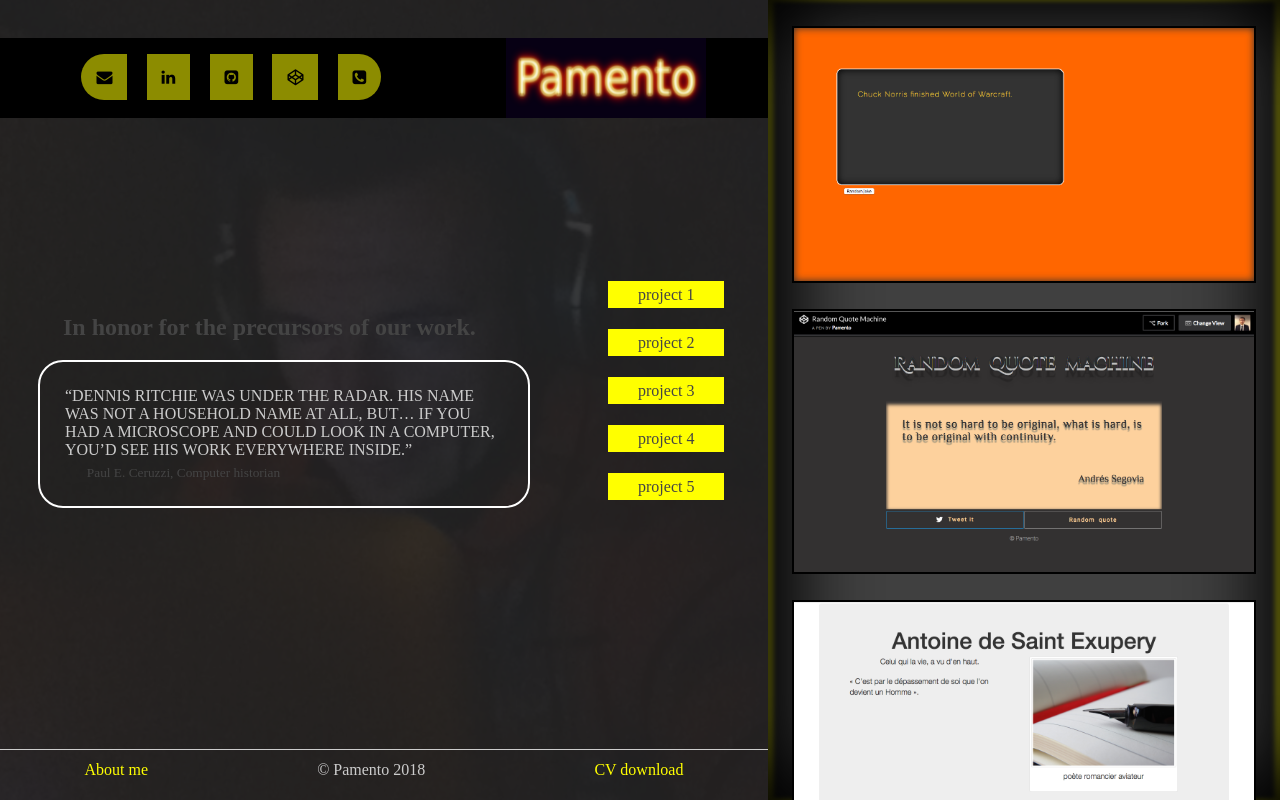
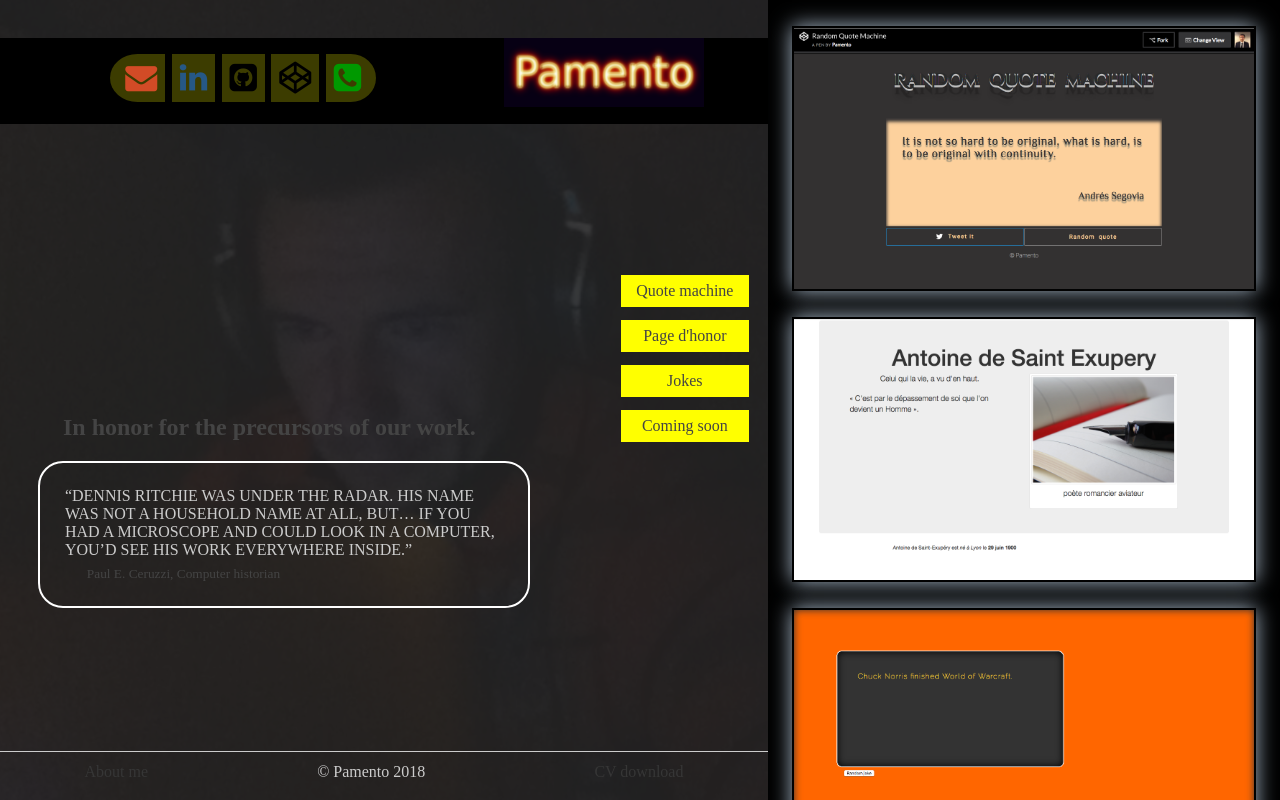
Before and after one commit to Pamento/portfolio, a plain HTML site: page index.html in a window 1280 px wide. Drawn offline with Linux system fonts and the light colour scheme.

Commit message:
ajut of external links for the projects,conecting buttons whit them

```diff
--- a/css/go-project.css
+++ b/css/go-project.css
@@ -6,9 +6,16 @@ body {
 }
 main {
 	background-color: rgb(36,36,36);
+	color: #ccc;
+	font-family: 'helvetica', sans-serif;
+	letter-spacing: .8px;
+	padding: 15%;
 	width: 90%;
 	height: 100vh;
 }
+
+
+
 aside {
 	background-color: rgb(24,24,24);
 	width: 10%;
--- a/css/style.css
+++ b/css/style.css
@@ -19,7 +19,7 @@ img {
 *
 * ============================ */
 main {
-/*	background-color: #19334d;*/
+	align-items: center;
 	background-image: url('../images/IMG_9251.jpg');
 	background-size: cover;
 	background-position: center;
@@ -28,11 +28,11 @@ main {
 	height: 100%;
 }
 .opacity-filter {
+	background-color: rgba(36,36,36,0.9);
 	display: flex;
 	flex-wrap: wrap;
+	height: 100vh;
 	width: 100%;
-	height: 100vh;
-	background-color: rgba(36,36,36,0.9);
 }
 header,
 .footer {
@@ -42,35 +42,51 @@ header {
 	background-color: #000;
 	display: flex;
 	flex-direction: row;
+	justify-content: space-around;
 	margin: 5% 0;
-	justify-content: space-around;
+	padding-bottom: 6px;
 	height: 10%;
 }
 .contacts {
 	cursor: pointer;
 	display: flex;
 	flex-direction: row;
-	padding-left: 0;
 	list-style: none;
+}
+.fa {
+	background-color: rgba(200,200,0, 0.3);
+	padding: 8px;
+	margin-left: .2em;
+}
+.fa:hover {
+	box-shadow: 0 0 5px rgb(255,255,0);
 }
 .fa-envelope {
 	border-radius: 50% 0 0 50%;
+	padding-left: 15px;
+	color: #d24b26;
 }
 .fa-phone-square {
 	border-radius: 0 50% 50% 0;
+	color: #009900;
+	padding-right: 15px;
 }
-.fa {
-	background-color: rgba(200,200,0, 0.7);
-	padding: 15px;
-	margin-left: 1.2em;
+.fa-linkedin {
+	color: #265885;
+}
+.fa-github-square,
+.fa-codepen {
+	color: #000;
 }
 .logo {
 	width: 200px;
 }
 
+
 section {
 	flex: 3;
 	padding: 5%;
+	align-self: flex-end;
 }
 section>p {
 	border-radius: 25px;
@@ -93,16 +109,23 @@ nav {
 	width: 10em;
 }
 .btn-for-project li {
+	margin: 8%;
 	width: 8em;
-	height: 3em;
+	height: 2em;
+	text-align: center;
 }
 .btn-for-project a {
 	background-color: rgba(255, 255, 0, 1);
 	color: #444;
+	display: block;
+	line-height: 2em;
 	outline: yellow;
-	padding: 5px 30px;
 	text-decoration: none;
-	line-height: 3em;
+	width: inherit;
+	height: inherit;
+}
+.btn-for-project a:hover {
+	box-shadow: 0 0 5px rgb(255,255,0);
 }
 
 .footer {
@@ -116,13 +139,18 @@ nav {
 	bottom: -11%;
 }
 .footer a {
+	color: #363636;
+	text-decoration: none;
+}
+/* =================== disabled temporarily
+.footer a {
 	color: rgb(255,255,0);
 	text-decoration: none;
 }
 .footer a:hover {
 	color: rgb(200,200,0);
 	text-decoration: underline;
-}
+}*/
 .footer p {
 	color: #ccc;
 }
@@ -134,10 +162,7 @@ nav {
 *
 * ============================ */
 aside {
-/*	background-color: #264d73;*/
-/*	background-color: #2a2a2a;
-*/background-color: #404040;
-	box-shadow: 10px 0px 90px #000 inset, -1px 0px 90px #000 inset, 5px 0px 5px #ffff1a inset, -5px 0px 5px #ffff1a inset;
+	background-color: #000;
 	width: 40%;
 	height: 100vh;
 	overflow: hidden;
@@ -147,6 +172,7 @@ aside>div {
 	color: #afc;
 	background-color: #ccc;
 	border: 2px solid #000;
+	box-shadow: 0px 0px 20px #abc;
 	width: 90%;
 	min-height: 250px;
 	margin: auto;
--- a/index.html
+++ b/index.html
@@ -14,13 +14,13 @@
 		<div class="opacity-filter">
 			<header>
 				<ul class="contacts">
-					<li><i class="fa fa-envelope fa-x5" aria-hidden="true"></i></li>
-					<li><i class="fa fa-linkedin" aria-hidden="true"></i></li>
-					<li><i class="fa fa-github-square" aria-hidden="true"></i></li>
-					<li><i class="fa fa-codepen" aria-hidden="true"></i></li>
-					<li><i class="fa fa-phone-square" aria-hidden="true"></i></li>
+					<li><a href="./index/go-project.html"><i class="fa fa-envelope fa-2x" aria-hidden="true"></i></a></li>
+					<li><a href="https://www.linkedin.com/feed/?trk=" target="_blank"><i class="fa fa-linkedin fa-2x" aria-hidden="true"></i></a></li>
+					<li><a href="https://github.com/Pamento" target="_blank"><i class="fa fa-github-square fa-2x" aria-hidden="true"></i></a></li>
+					<li><a href="https://codepen.io/dashboard/" target="_blank"><i class="fa fa-codepen fa-2x" aria-hidden="true"></i></a></li>
+					<li><a href="./index/go-project.html"><i class="fa fa-phone-square fa-2x" aria-hidden="true"></i></a></li>
 				</ul>
-				<img class="logo" src="./images/logo1.png" alt="logo whit text: Pamento" />
+				<a href="./index/go-project.html"><img class="logo" src="./images/logo1.png" alt="logo whit text: Pamento" /></a>
 			</header>
 				<section>
 					<h2>In honor for the precursors of our work.</h2>
@@ -28,15 +28,15 @@
 				</section>
 				<nav>
 					<ul class="btn-for-project">
-						<li><a href="#project-1">project 1</a></li>
-						<li><a href="#project-2">project 2</a></li>
-						<li><a href="#project-3">project 3</a></li>
-						<li><a href="#">project 4</a></li>
-						<li><a href="#">project 5</a></li>
-					</ul>
+						<li><a href="#project-1">Quote machine</a></li>
+						<li><a href="#project-2">Page d'honor</a></li>
+						<li><a href="#project-3">Jokes</a></li>
+						<li><a href="#project-4">Coming soon</a></li>
+<!-- 						<li><a href="#">project 5</a></li>
+ -->					</ul>
 				</nav>
 			<footer class="footer">
-				<a href="#">About me</a>
+				<a href="./index/go-project.html">About me</a>
 				<p>&copy; Pamento 2018</p>
 				<a href="#">CV download</a>
 			</footer>
@@ -46,20 +46,20 @@
 <!-- ========== aside whit iframes ========== -->
 	<aside>
 		<div id="project-1">
+			<a href="https://codepen.io/Pamento/full/VrBZLJ/" target="_blank"><img src="./images/IMG-pro-501.png"></a>
+		</div>
+		<div id="project-2">
+			<a href="https://codepen.io/Pamento/full/XzmmZb/" target="_blank"><img src="./images/IMG-pro-601.png"></a>
+		</div>
+		<div id="project-3">
 			<a href="./index/go-project.html"><img src="./images/601b1a3e-90d6-4982-adbf-250f9e759a60.png"></a>
 		</div>
-		<div id="project-2">
-			<a href="https://codepen.io/Pamento/full/VrBZLJ/"><img src="./images/IMG-pro-501.png"></a>
-		</div>
-		<div id="project-3">
-			<a href="https://codepen.io/Pamento/full/XzmmZb/"><img src="./images/IMG-pro-601.png"></a>
-		</div>
+		<div id="project-4"><p>Coming soon ;)</p></div>
+<!-- 		<div id="project-"></div>
 		<div id="project-"></div>
 		<div id="project-"></div>
 		<div id="project-"></div>
-		<div id="project-"></div>
-		<div id="project-"></div>
-		<div id="project-"></div>
+		<div id="project-"></div> -->
 	</aside>
 
 </body>
```
Also changed, not shown: index/go-project.html (+11 -3 lines).
